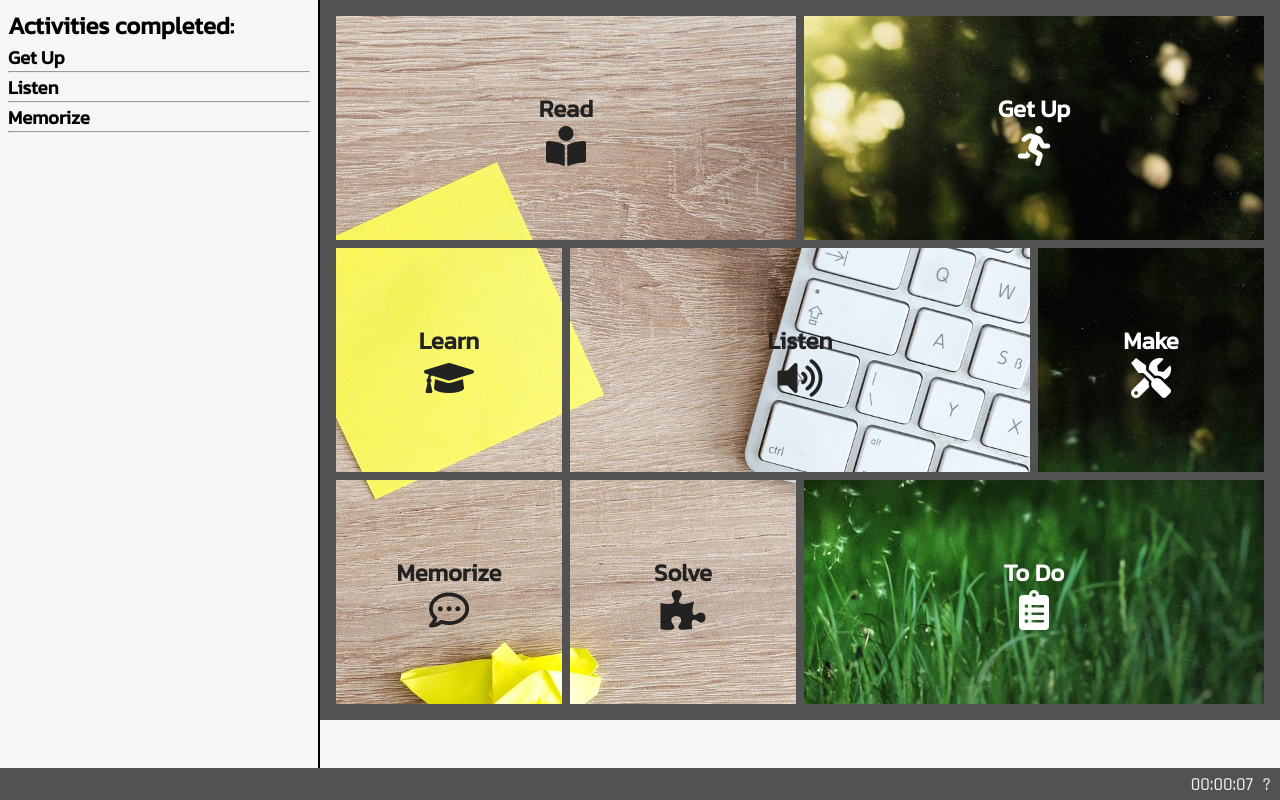
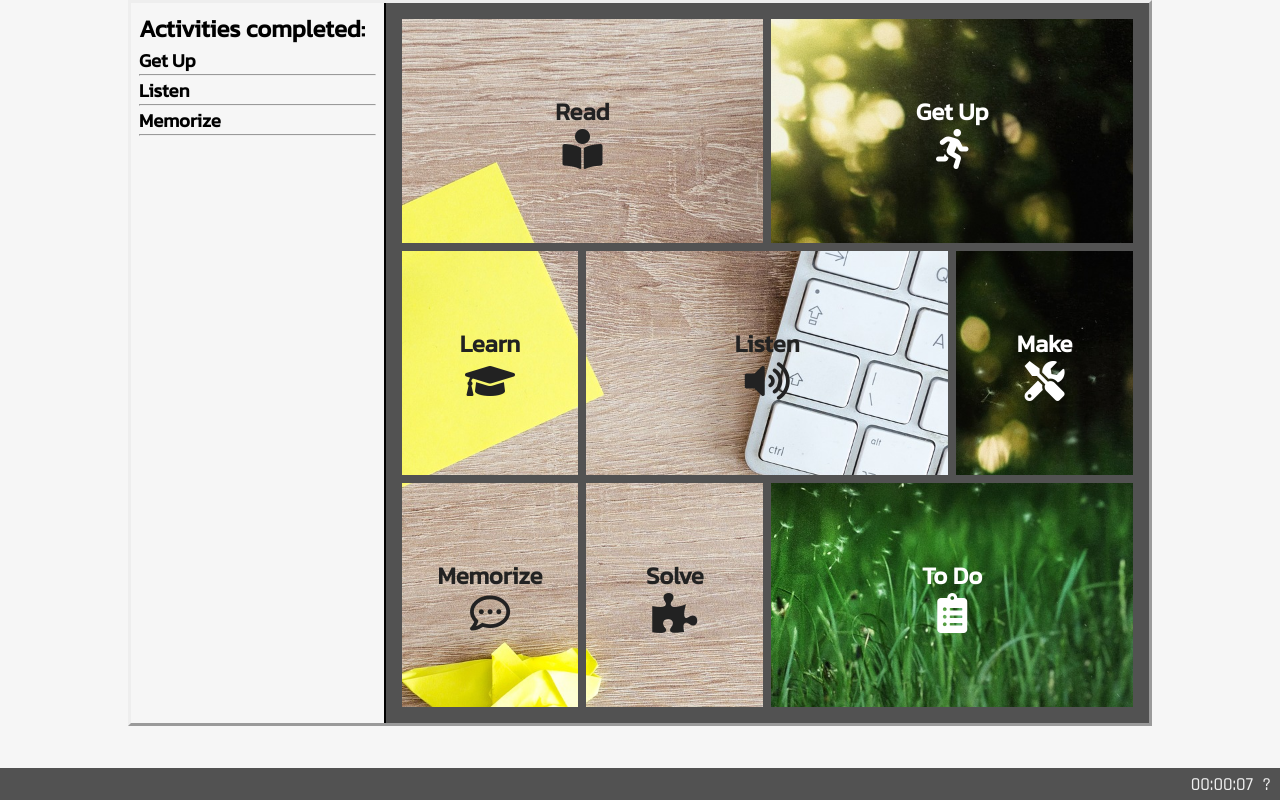
Before and after one commit to Spoupovitch/Kicker, a web app: file index.html in a window 1280 px wide. Run offline with its HTML, style and script files only (its server is not run), Linux system fonts and the light colour scheme; some libraries are stand-ins or nearby versions.

Commit message:
center main contents with main_container div, ajax for calling db

```diff
--- a/assets/css/style.css
+++ b/assets/css/style.css
@@ -15,11 +15,18 @@ body {
     font-family: 'Kanit', sans-serif;
 }
 
+#main_container {
+    display: flex;
+    min-height: 100%;
+
+    border: outset;
+    margin: 0 10% 0 10%;
+}
+
 /* sidebar */
 #sidebar {
     display: flex;
     flex-direction: column;
-    position: absolute;
     left: 0em;
     min-height: 100%;
     min-width: 25%;
--- a/assets/js/script.js
+++ b/assets/js/script.js
@@ -233,5 +233,33 @@ function updateCompletedList(elem) {
 }
 
 function addTaskToList(elem) {
+    let parent = elem.parentNode;
+    let inputBar = parent.children[1];
+    console.log(inputBar);
+    let task = inputBar.value;
 
+    if (isEmpty(task)) {
+        alert("The damn bar is empty, stupid.");
+        return;
+    }
+
+    console.log(task);
+    $.ajax({
+        url: 'assets/sql/db_utils.php',
+        type: 'POST',
+        data: {method: 'addTask', task: task},
+        success: (res) => {
+            console.log("Result: " + JSON.stringify(res));
+        },
+        error: (err) => {
+            console.log("Failed at AJAX... " + JSON.stringify(err));
+        }
+    });
+    inputBar.value = '';
 }
+
+function isEmpty(str) {
+    return (!str
+        || str.length == 0
+    );
+}
--- a/index.html
+++ b/index.html
@@ -1,5 +1,6 @@
 <!DOCTYPE html>
 <html lang="en">
+
 <head>
     <meta charset="utf-8"/>
     <meta name="viewport" content="width=device-width, initial-scale=1.0"/>
@@ -7,14 +8,20 @@
     <link rel="stylesheet" href="https://fonts.googleapis.com/css2?family=Kanit:wght@400&display=swap">
     <link rel="stylesheet" href="https://fonts.googleapis.com/css2?family=Noto+Sans&display=swap"/>
     <link rel="stylesheet" href="https://fonts.googleapis.com/css2?family=Rajdhani:wght@500&display=swap"/>
+
     <link rel="stylesheet" href="https://cdnjs.cloudflare.com/ajax/libs/font-awesome/5.14.0/css/all.min.css" integrity="sha512-1PKOgIY59xJ8Co8+NE6FZ+LOAZKjy+KY8iq0G4B3CyeY6wYHN3yt9PW0XpSriVlkMXe40PTKnXrLnZ9+fkDaog==" crossorigin="anonymous"/>
+
     <link rel="stylesheet" href="assets/css/style.css"/>
     <link rel="stylesheet" href="assets/css/modal_style.css"/>
 
-    <!-- <script src="https://ajax.googleapis.com/ajax/libs/jquery/3.5.1/jquery.min.js"></script> -->
+    <script src="https://ajax.googleapis.com/ajax/libs/jquery/3.5.1/jquery.min.js"></script>
+
     <title>Kicker - Stop it.</title>
 </head>
+
 <body>
+    <section id="main_container">
+
         <!-- sidebar section -->
         <section id="sidebar">
             <div id="completed_list">
@@ -71,6 +78,8 @@
                 <label><h2>To Do</h2></label>
                 <i class="fas fa-clipboard-list"></i>
             </div>
+        </section>
+
     </section>
 
     <!-- modals section -->
@@ -227,7 +236,7 @@
             <div>
                 <form>
                     <label>What needs done?</label>
-                    <input class="user_input" type="text" maxlength="60"><button class="addToListBtn" onclick="addTaskToList(this)"><i class="fas fa-plus"></i></button></input>
+                    <input class="user_input" type="text" maxlength="60" placeholder="..."><button class="addToListBtn" type="button" onclick="addTaskToList(this)"><i class="fas fa-plus"></i></button></input>
                 </form>
             </div>
             <!-- uncompleted items -->
@@ -276,4 +285,5 @@
 
     <script type="text/javascript" src="assets/js/script.js"></script>
 </body>
+
 </html>
```
Also changed, not shown: 1 other file. Lines whose indentation alone changed are shown as unchanged.
